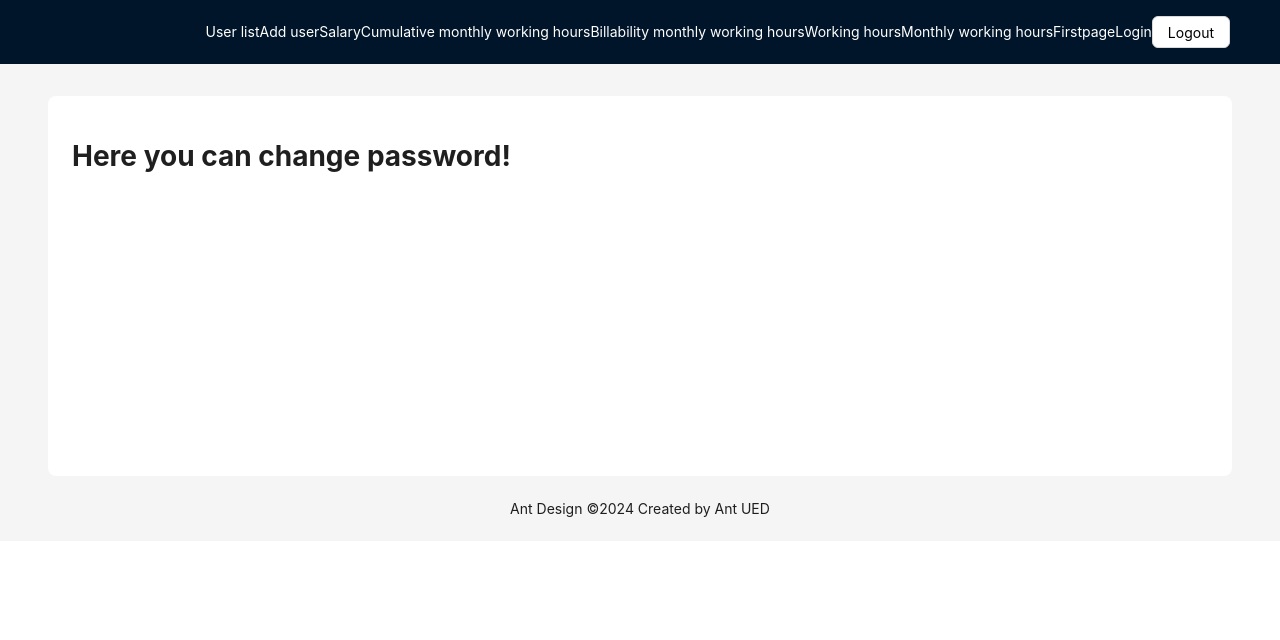
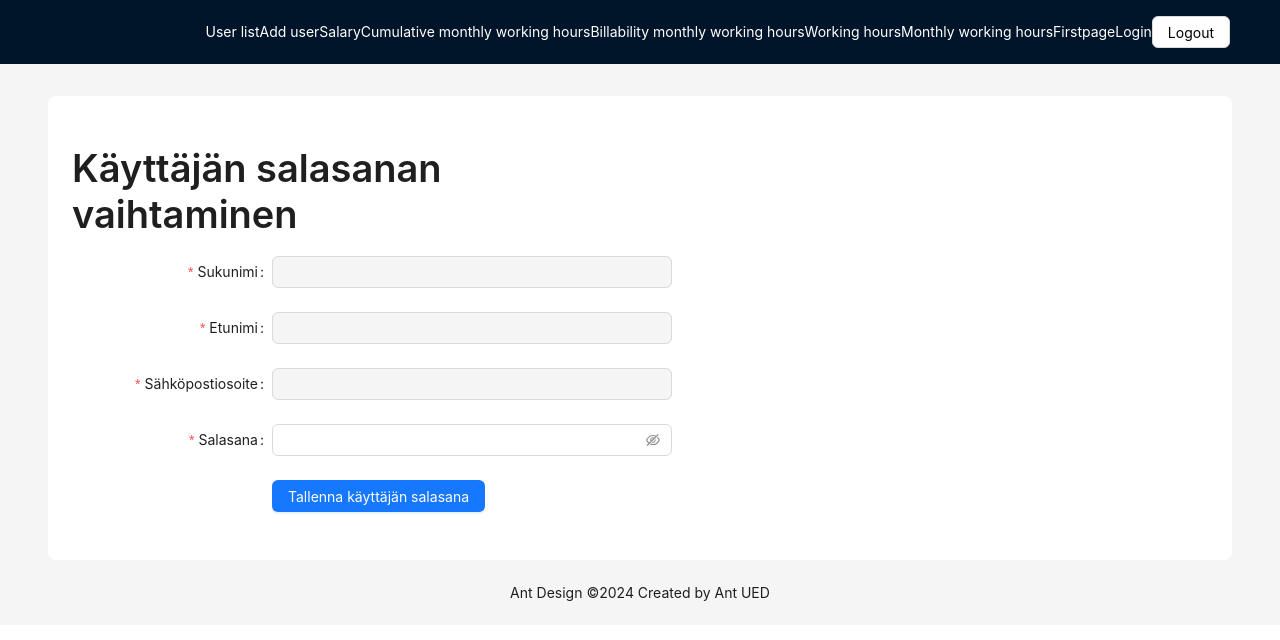
Before and after one commit to satuhalinen/reporting_system, a React (Vite) app in the folder frontend/: page /change-password/1 in a window 1280 px wide. Shown: the top 640 px of the page. Built offline with nearby package versions, Linux system fonts and the light colour scheme; no server answers.

Commit message:
add ability to change password and rename function to get email and names from backend to frontend

```diff
--- a/frontend/src/routes/ChangePassword.jsx
+++ b/frontend/src/routes/ChangePassword.jsx
@@ -1,8 +1,116 @@
+import { Button, Form, Input, Typography } from "antd";
+import { useParams } from "react-router-dom";
+import axios from "axios";
+import { useEffect, useState } from "react";
+
+const { Title, Text } = Typography;
+
 const ChangePassword = () => {
+  const { id } = useParams();
+  const [form] = Form.useForm();
+  const [message, setMessage] = useState("");
+
+  const fetchNamesAndEmail = async () => {
+    const response = await axios.get(`http://localhost:3000/modify-user/${id}`);
+    const userData = response.data;
+    form.setFieldsValue(userData);
+  };
+
+  useEffect(() => {
+    fetchNamesAndEmail();
+  }, []);
+
+  const onFinish = (values) => {
+    axios
+      .post(`http://localhost:3000/change-password/${id}`, {
+        password: values.password,
+      })
+      .then((response) => {
+        setMessage(response.data.message);
+      })
+      .catch((error) => {
+        setMessage(error.response.data.message);
+      });
+  };
+
   return (
-    <>
-      <h1>Here you can change password!</h1>
-    </>
+    <Form
+      name="basic"
+      labelCol={{
+        span: 8,
+      }}
+      wrapperCol={{
+        span: 16,
+      }}
+      style={{
+        maxWidth: 600,
+      }}
+      autoComplete="off"
+      form={form}
+      onFinish={onFinish}
+    >
+      <Title>Käyttäjän salasanan vaihtaminen</Title>
+      <Form.Item
+        label="Sukunimi"
+        name="lastname"
+        rules={[
+          {
+            required: true,
+            message: "Syötä käyttäjän sukunimi!",
+          },
+        ]}
+      >
+        <Input disabled />
+      </Form.Item>
+      <Form.Item
+        label="Etunimi"
+        name="firstname"
+        rules={[
+          {
+            required: true,
+            message: "Syötä käyttäjän etunimi!",
+          },
+        ]}
+      >
+        <Input disabled />
+      </Form.Item>
+      <Form.Item
+        label="Sähköpostiosoite"
+        name="email"
+        rules={[
+          {
+            required: true,
+            message: "Syötä käyttäjän sähköpostiosoite!",
+          },
+        ]}
+      >
+        <Input disabled />
+      </Form.Item>
+      <Form.Item
+        label="Salasana"
+        name="password"
+        rules={[
+          {
+            required: true,
+            message: "Syötä käyttäjän salasana!",
+          },
+        ]}
+      >
+        <Input.Password />
+      </Form.Item>
+      <Form.Item
+        wrapperCol={{
+          offset: 8,
+          span: 16,
+        }}
+      >
+        <Button type="primary" htmlType="submit">
+          Tallenna käyttäjän salasana
+        </Button>
+        <Text>{message}</Text>
+      </Form.Item>
+    </Form>
   );
 };
+
 export default ChangePassword;
--- a/frontend/src/routes/ModifyUser.jsx
+++ b/frontend/src/routes/ModifyUser.jsx
@@ -11,7 +11,7 @@ const ModifyUser = () => {
   const [form] = Form.useForm();
   const [message, setMessage] = useState("");
 
-  const fetchNames = async () => {
+  const fetchNamesAndEmail = async () => {
     const response = await axios.get(`http://localhost:3000/modify-user/${id}`);
     const userData = response.data;
     setInitialValues(userData);
@@ -19,7 +19,7 @@ const ModifyUser = () => {
   };
 
   useEffect(() => {
-    fetchNames();
+    fetchNamesAndEmail();
   }, []);
 
   const onFinish = (values) => {
```
Also changed, not shown: 1 other file (tests, documents, lock files or other folders).
